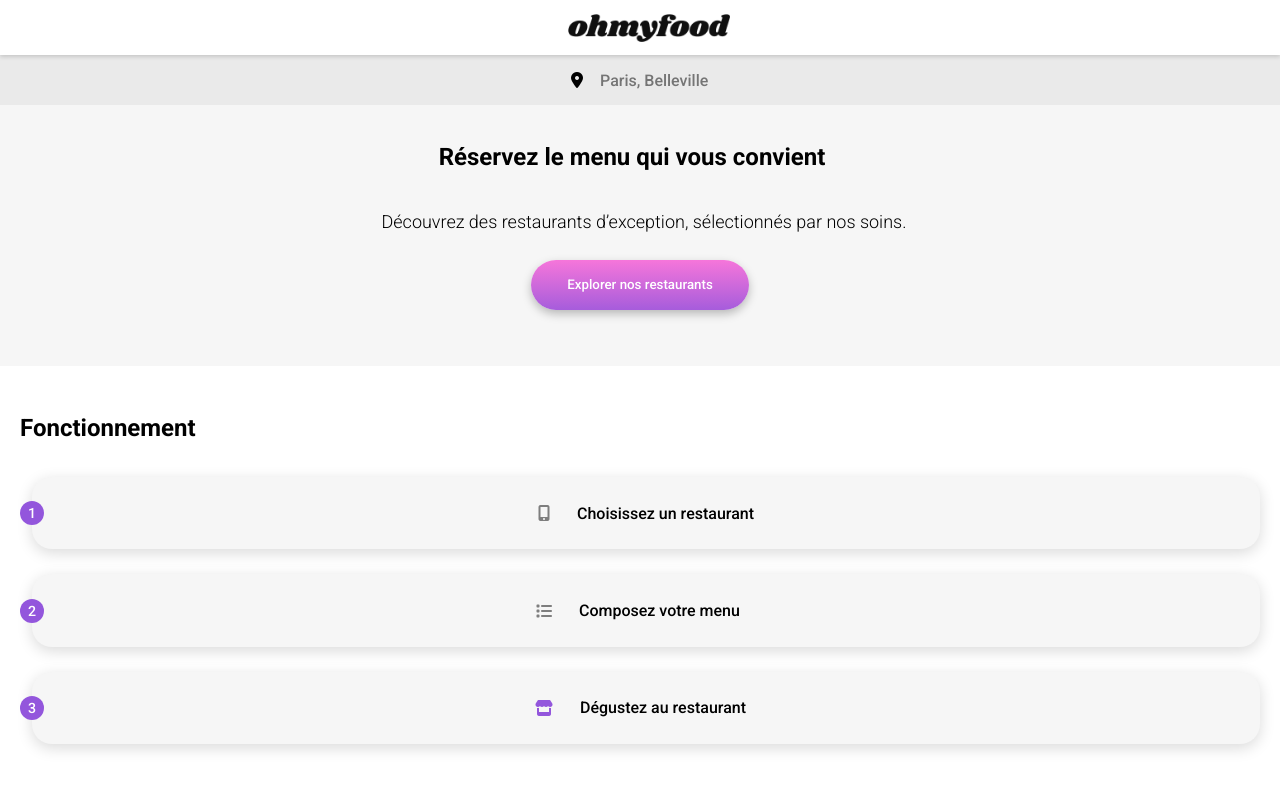
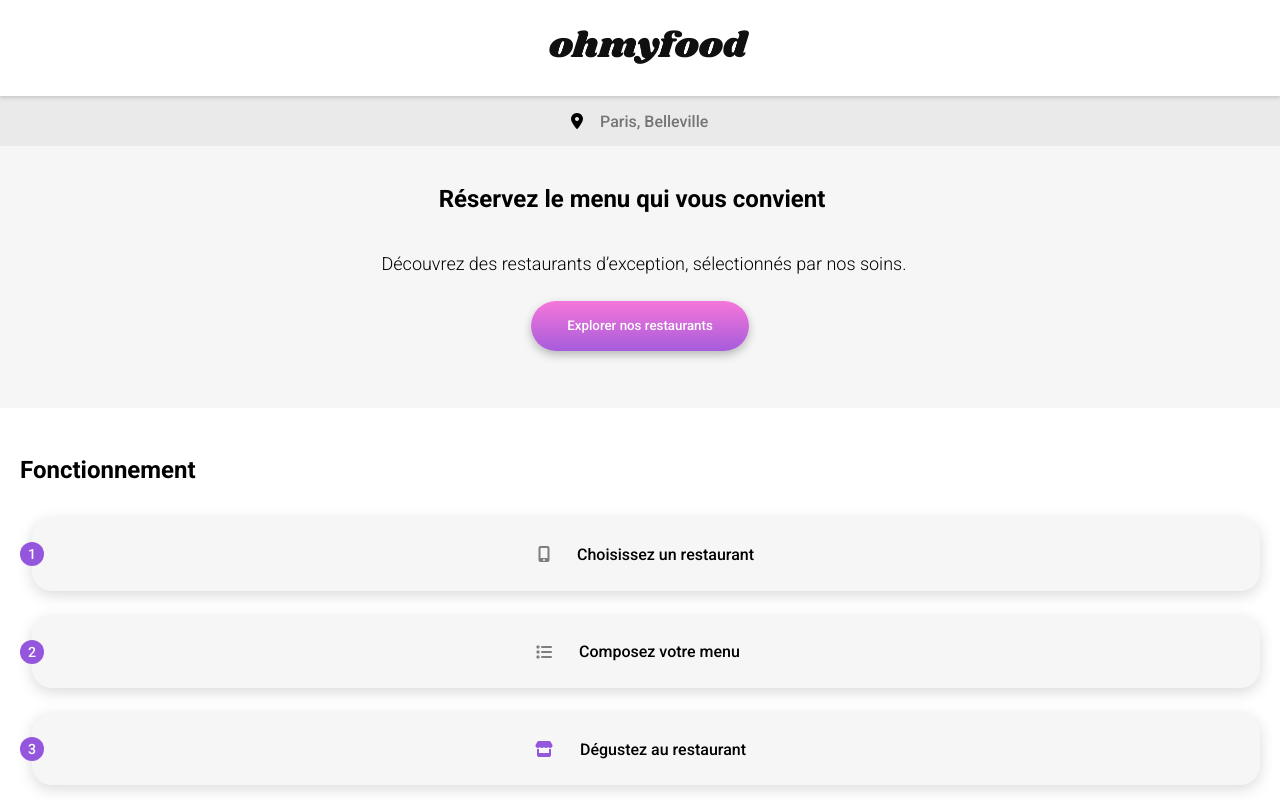
Before and after one commit to Xaarty/Projet4, a website: page index.html in a window 1280 px wide. Shown: the top 800 px of the page. Drawn offline with Linux system fonts and the light colour scheme; a web font is replaced by a local one.

Commit message:
réalisation des média queries header

```diff
--- a/sass/layouts/header.scss
+++ b/sass/layouts/header.scss
@@ -4,14 +4,25 @@ header {
     nav {
         display: flex;
         flex-direction: column;
+        height: 3.9375rem;
         width: 100%;
+
+        @media (min-width: 768px) {
+            height: 6.02119rem;
+        }
 
         .navbar_header {
             display: grid;
             grid-template: auto/ auto auto;
+            height: 3.9375rem;
             width: 100%;
             padding: 0.875rem 0 0.8125rem 1.0625rem;
             box-shadow: 0px 2px 4px 0px rgba(0, 0, 0, 0.15);
+
+            @media (min-width: 768px) {
+                height: 6.02119rem;
+                padding: 1.875rem 0 2.00856rem 1.0625rem;
+            }
 
             &_link {
                 grid-row: 1;
@@ -26,17 +37,36 @@ header {
                     width: 10.125rem;
                     height: auto;
 
+                    @media (min-width: 768px) {
+                        width: fit-content;
+                        max-width: 100%;
+                    }
+
                 }
 
                 a {
                     color: $footer-background;
                     position: absolute;
                     display: none;
+                    width: 1.875rem;
+                    height: 1.875rem;
+                    justify-content: center;
+                    align-items: center;
                 }
             }
 
             &_link + .navbar_header_link {
+                width: 12.3125rem;
+                height: 2.25rem;
+                padding: 0rem 1.1875rem 0rem 1rem;
                 justify-self: center;
+                align-items: end;
+
+                @media (min-width: 768px) {
+                    width: 12.5rem;
+                    height: 2.13763rem;
+                    padding: 0;
+                }
             }
         }
     }
```
Also changed, not shown: asset/index.css, 1 other file.
